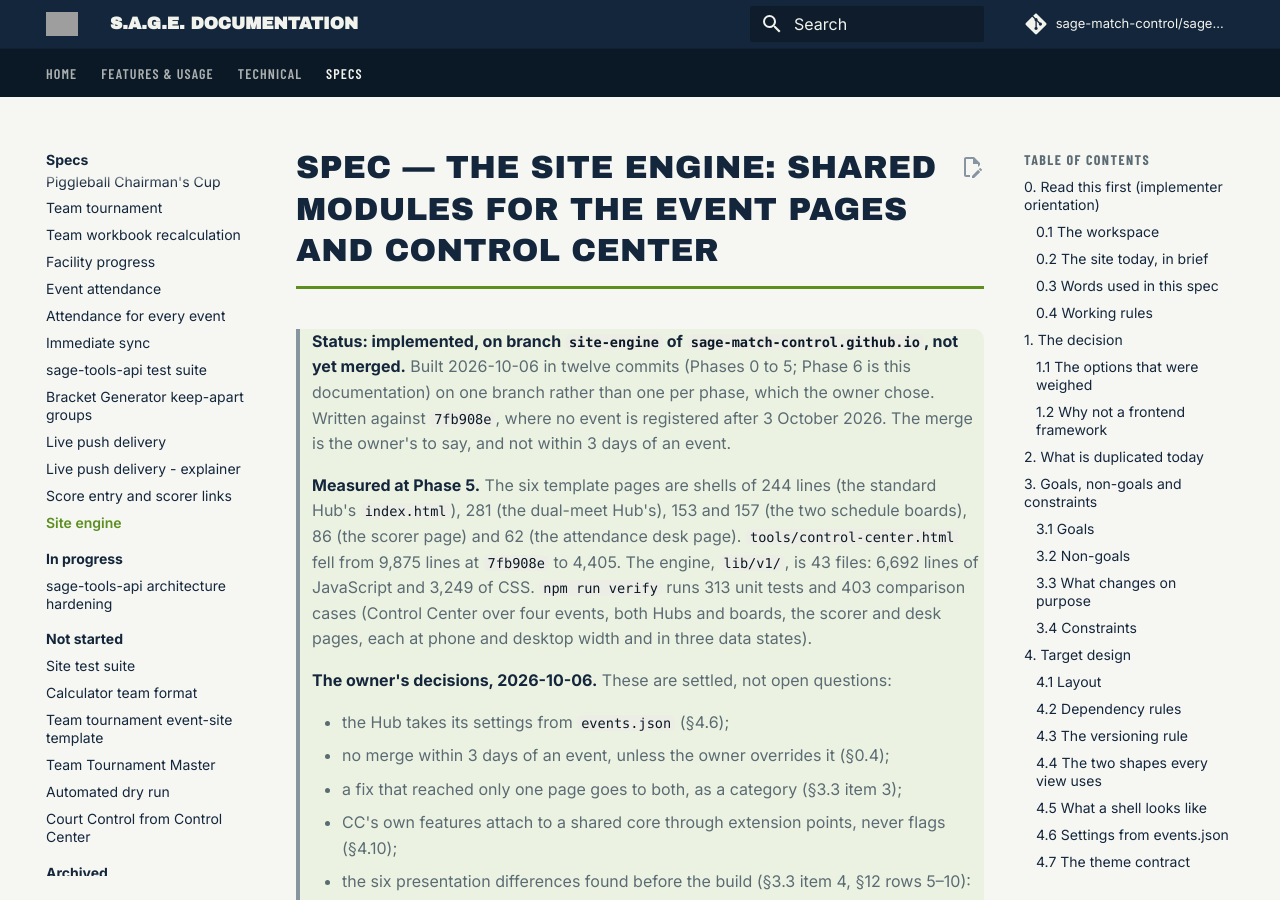
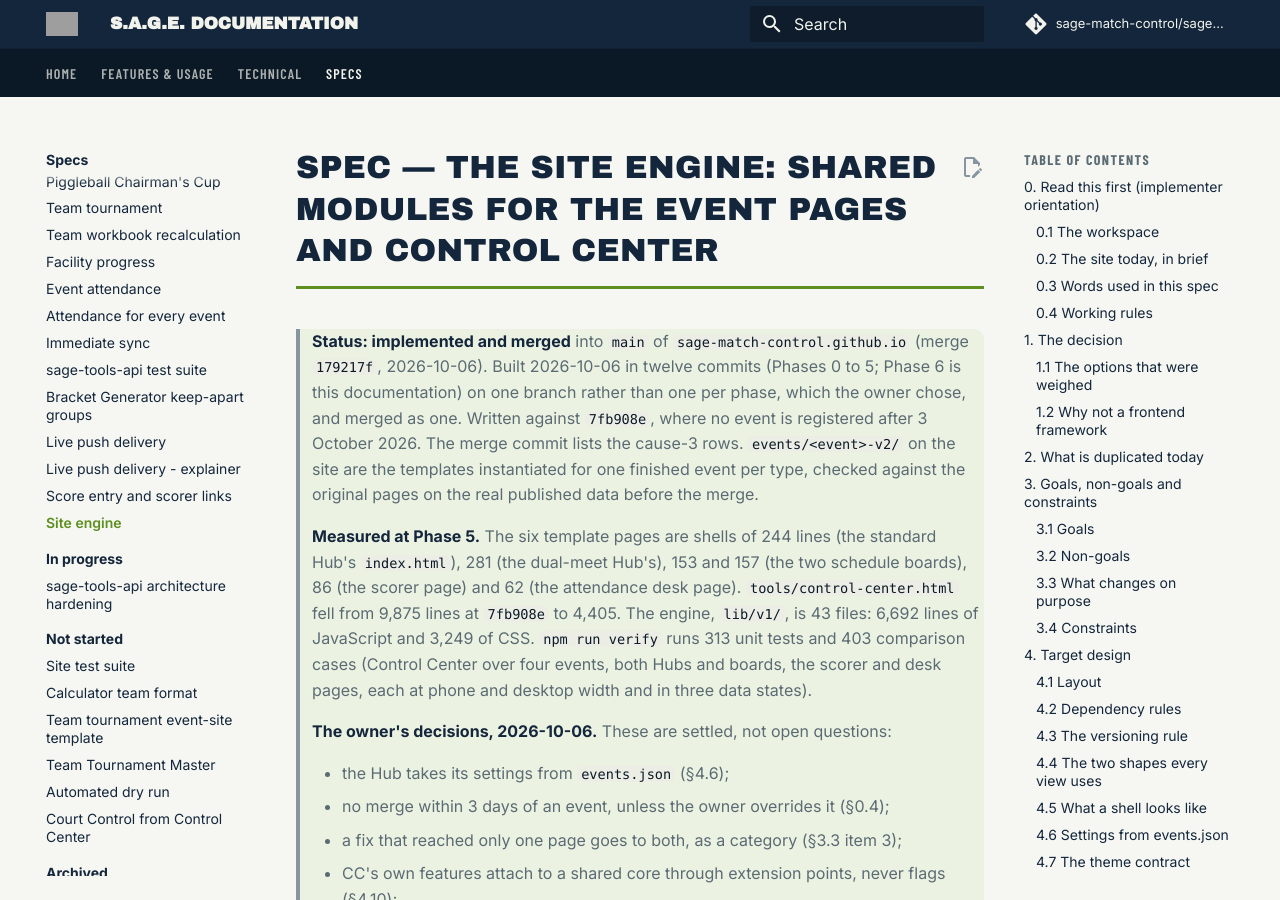
Before and after one commit to sage-match-control/sage-docs, an MkDocs documentation site: the page built from docs/specs/implemented/site-engine-spec.md, in a window 1280 px wide and 900 px high. Built offline with MkDocs 1.6.1 and Material for MkDocs 9.7.7, drawn with Linux system fonts in a browser that asks for light colours; comment, search, counter and statistics services are not loaded; some of the changed text lies outside the part shown.

Commit message:
Site engine: merged into the site's main
The spec's status line, its last §10 box (the cause-3 rows are listed in
the merge commit), the specs indexes and the architecture spec's Phase 8.

Co-Authored-By: Claude Opus 5.5 <noreply@anthropic.com>

```diff
--- a/docs/specs/implemented/site-engine-spec.md
+++ b/docs/specs/implemented/site-engine-spec.md
@@ -1,11 +1,13 @@
 # Spec — the site engine: shared modules for the event pages and Control Center
 
-> **Status: implemented, on branch `site-engine` of `sage-match-control.github.io`,
-> not yet merged.** Built 2026-10-06 in twelve commits (Phases 0 to 5; Phase 6 is
-> this documentation) on one branch rather than one per phase, which the owner
-> chose. Written against `7fb908e`, where no event is registered after
-> 3 October 2026. The merge is the owner's to say, and not within 3 days of an
-> event.
+> **Status: implemented and merged** into `main` of `sage-match-control.github.io`
+> (merge `179217f`, 2026-10-06). Built 2026-10-06 in twelve commits (Phases 0 to
+> 5; Phase 6 is this documentation) on one branch rather than one per phase,
+> which the owner chose, and merged as one. Written against `7fb908e`, where no
+> event is registered after 3 October 2026. The merge commit lists the cause-3
+> rows. `events/<event>-v2/` on the site are the templates instantiated for one
+> finished event per type, checked against the original pages on the real
+> published data before the merge.
 >
 > **Measured at Phase 5.** The six template pages are shells of 244 lines (the
 > standard Hub's `index.html`), 281 (the dual-meet Hub's), 153 and 157 (the two
@@ -1260,7 +1262,7 @@ Each spec is revised properly when this one is implemented.
       `views/` or `domain/` names an operator feature, and none takes a
       page-naming flag.
 - [x] All four §3.3 item 3 fixes show on both pages and §3.3 item 4 (§12 rows 5–10) is built as decided.
-- [ ] Every cause-3 row is listed for the owner at merge (rows 1–4 and 23, in the build report).
+- [x] Every cause-3 row is listed for the owner at merge (rows 1–4 and 23, in the build report and the merge commit).
 
 **Phase 4**
 
```
Also changed, not shown: docs/specs/README.md (+1 -1 lines), docs/specs/implemented/README.md (+1 -1 lines), docs/specs/in-progress/sage-tools-api-architecture-spec.md (+4 -4 lines).
